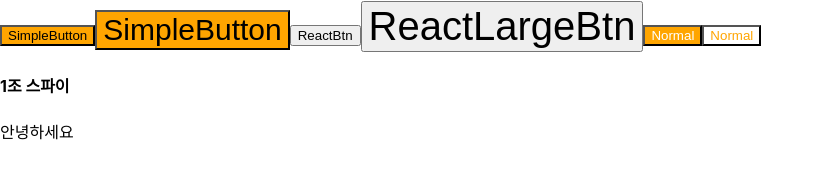
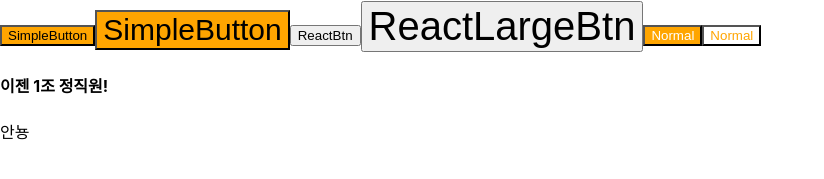
Before and after one commit to parangwave/gitPractice, a React (Create React App) app in the folder react-styled/: page / in a window 1280 px wide. Shown: the part 369-548 px from the top of the page, without its empty margins (0-824 px from the left). Built offline with nearby package versions, Linux system fonts and the light colour scheme.

Commit message:
#13 feature 정원비 파트 수정

```diff
--- a/react-styled/src/App.js
+++ b/react-styled/src/App.js
@@ -74,8 +74,8 @@ function App() {
       <PrimaryButton primary>Normal</PrimaryButton>
 
       {/* 정원비 */}
-      <h4>1조 스파이</h4>
-      <p>안녕하세요</p>
+      <h4>이젠 1조 정직원!</h4>
+      <p>안뇽</p>
 
       {/* 하기성 */}
       <h4></h4>
```
Also changed, not shown: 1 other file (tests, documents, lock files or other folders).
